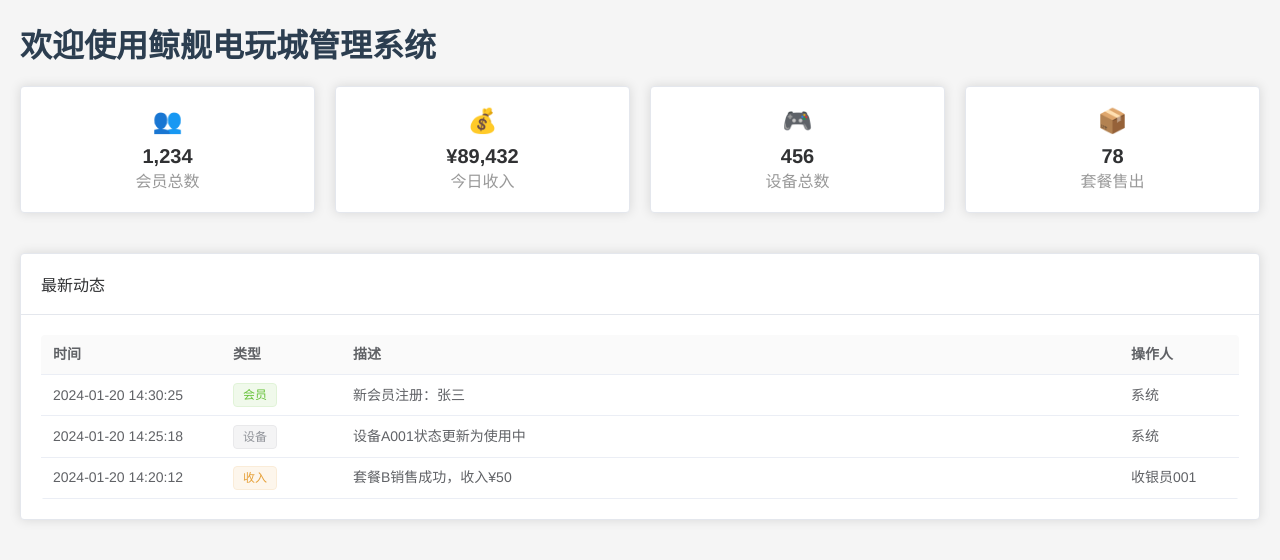
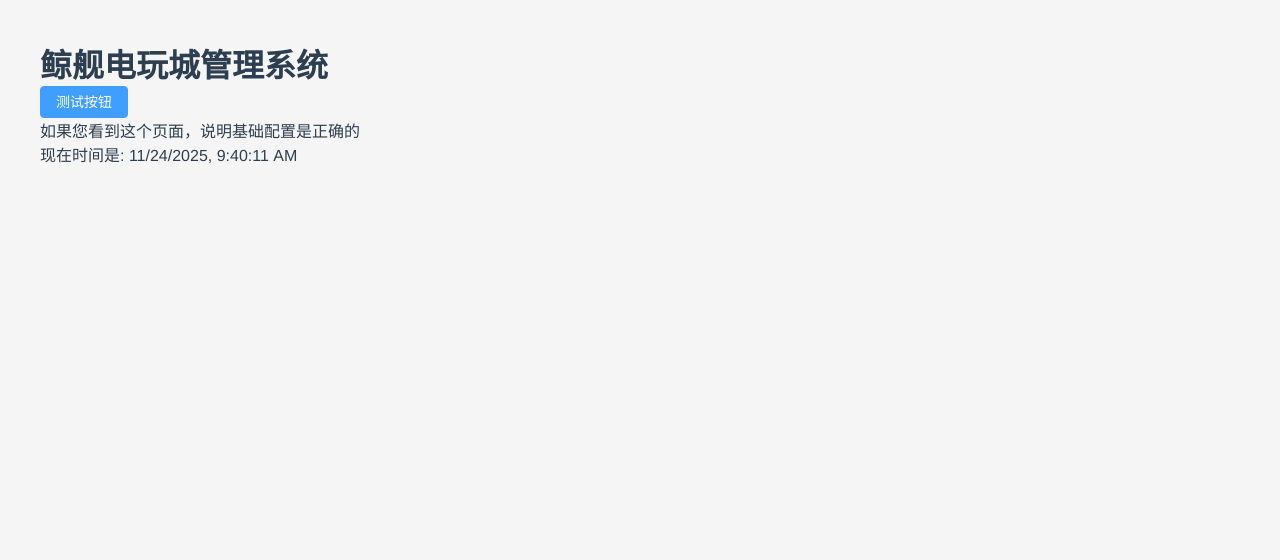
Before and after one commit to Yearning997/jingjian, a Vue app: page / in a window 1280 px wide. Before the commit this address led to /jingjian/. Shown: the top 560 px of the page. Built offline with nearby package versions, Linux system fonts and the light colour scheme.

Commit message:
调试版本：移除路由，添加时间显示和console.log

```diff
--- a/src/App.vue
+++ b/src/App.vue
@@ -1,12 +1,26 @@
 <template>
   <div id="app">
-    <router-view />
+    <h1>鲸舰电玩城管理系统</h1>
+    <el-button type="primary">测试按钮</el-button>
+    <p>如果您看到这个页面，说明基础配置是正确的</p>
+    <p>现在时间是: {{ currentTime }}</p>
   </div>
 </template>
 
 <script>
 export default {
-  name: 'App'
+  name: 'App',
+  data() {
+    return {
+      currentTime: new Date().toLocaleString()
+    }
+  },
+  mounted() {
+    console.log('Vue应用已挂载')
+    setInterval(() => {
+      this.currentTime = new Date().toLocaleString()
+    }, 1000)
+  }
 }
 </script>
 
@@ -16,5 +30,6 @@ export default {
   -webkit-font-smoothing: antialiased;
   -moz-osx-font-smoothing: grayscale;
   color: #2c3e50;
+  padding: 20px;
 }
 </style>
--- a/src/main.js
+++ b/src/main.js
@@ -1,25 +1,9 @@
 import { createApp } from 'vue'
-import { createRouter, createWebHistory } from 'vue-router'
 import ElementPlus from 'element-plus'
 import 'element-plus/dist/index.css'
 import App from './App.vue'
 import './style.css'
 
-// 简化的路由配置
-const routes = [
-  {
-    path: '/',
-    component: () => import('./views/Dashboard-minimal.vue'),
-    meta: { title: '首页' }
-  }
-]
-
-const router = createRouter({
-  history: createWebHistory('/jingjian/'),
-  routes
-})
-
 const app = createApp(App)
 app.use(ElementPlus)
-app.use(router)
 app.mount('#app')
```
